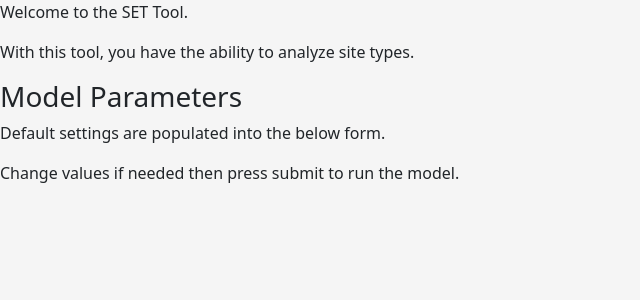
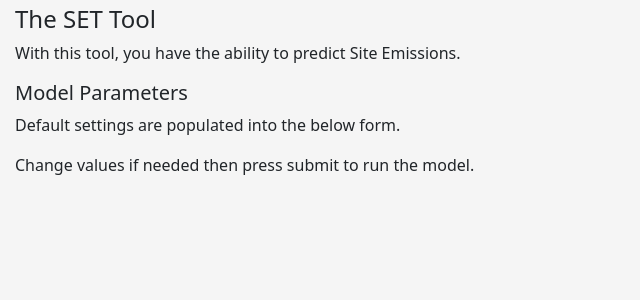
Before and after one commit to mawaskow/multipeattools, a Flask app: page /settool in a window 1280 px wide. Shown: the part 64-364 px from the top of the page, without its empty margins (0-640 px from the left). Run offline with Flask 3, Linux system fonts and the light colour scheme; some libraries are stand-ins or nearby versions.

Commit message:
add padding to text on pages

```diff
--- a/templates/404.html
+++ b/templates/404.html
@@ -1,6 +1,8 @@
 {% extends "base.html" %}
 
 {% block content %}
-    <h1>Not Found</h1>
-    <p><a href="{{ url_for('homepage') }}">Back</a></p>
+<div class="textchunk">
+    <h3>Not Found</h3>
+    <p><a href="{{ url_for('homepage') }}">Back to home</a></p>
+</div>
 {% endblock %}
--- a/templates/500.html
+++ b/templates/500.html
@@ -1,6 +1,8 @@
 {% extends "base.html" %}
 
 {% block content %}
-    <h1>An unexpected error has occurred</h1>
-    <p><a href="{{ url_for('homepage') }}">Back</a></p>
+<div class="textchunk">
+    <h3>An unexpected error has occurred.</h3>
+    <p><a href="{{ url_for('homepage') }}">Back to home</a></p>
+</div>
 {% endblock %}
--- a/templates/home.html
+++ b/templates/home.html
@@ -2,6 +2,8 @@
 
 {% block title %}Home{% endblock %}
 {% block content %}
-    <p>This site hosts a multipeat toolkit.</p>
+<div class="textchunk">
+    <p>This site hosts the MultiPeat project's toolkit.</p>
+</div>
 
 {% endblock %}
--- a/templates/set_tool.html
+++ b/templates/set_tool.html
@@ -2,12 +2,13 @@
 
 {% block title %}SET Tool{% endblock %}
 {% block content %}
-<p>Welcome to the SET Tool.</p>
-<p>With this tool, you have the ability to analyze site types.</p>
+<div class="textchunk">
+<h4>The SET Tool</h4>
+<p>With this tool, you have the ability to predict Site Emissions.</p>
 
-<h3>Model Parameters</h3>
+<h5>Model Parameters</h5>
 
 <p>Default settings are populated into the below form.</p>
 <p>Change values if needed then press submit to run the model.</p>
-
+</div>
 {% endblock %}
```
Also changed, not shown: templates/400.html (+5 -2 lines).
